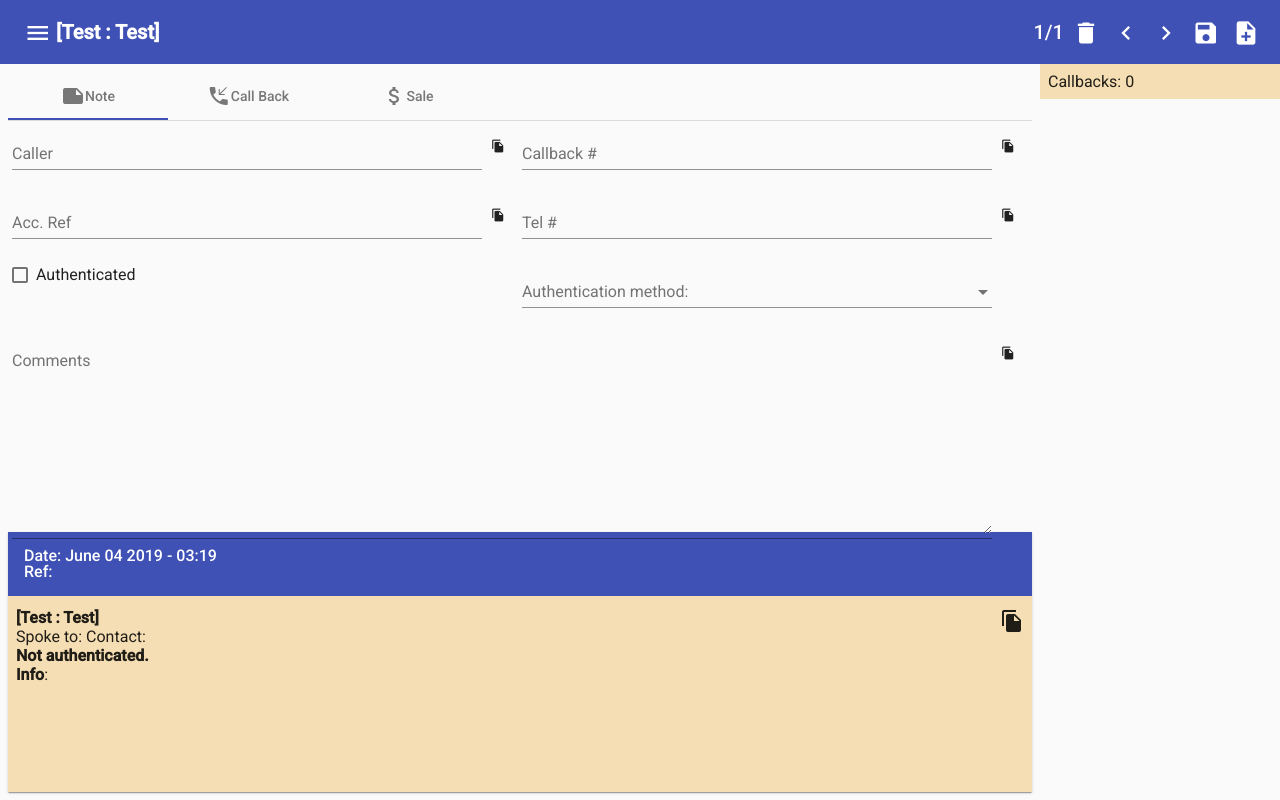
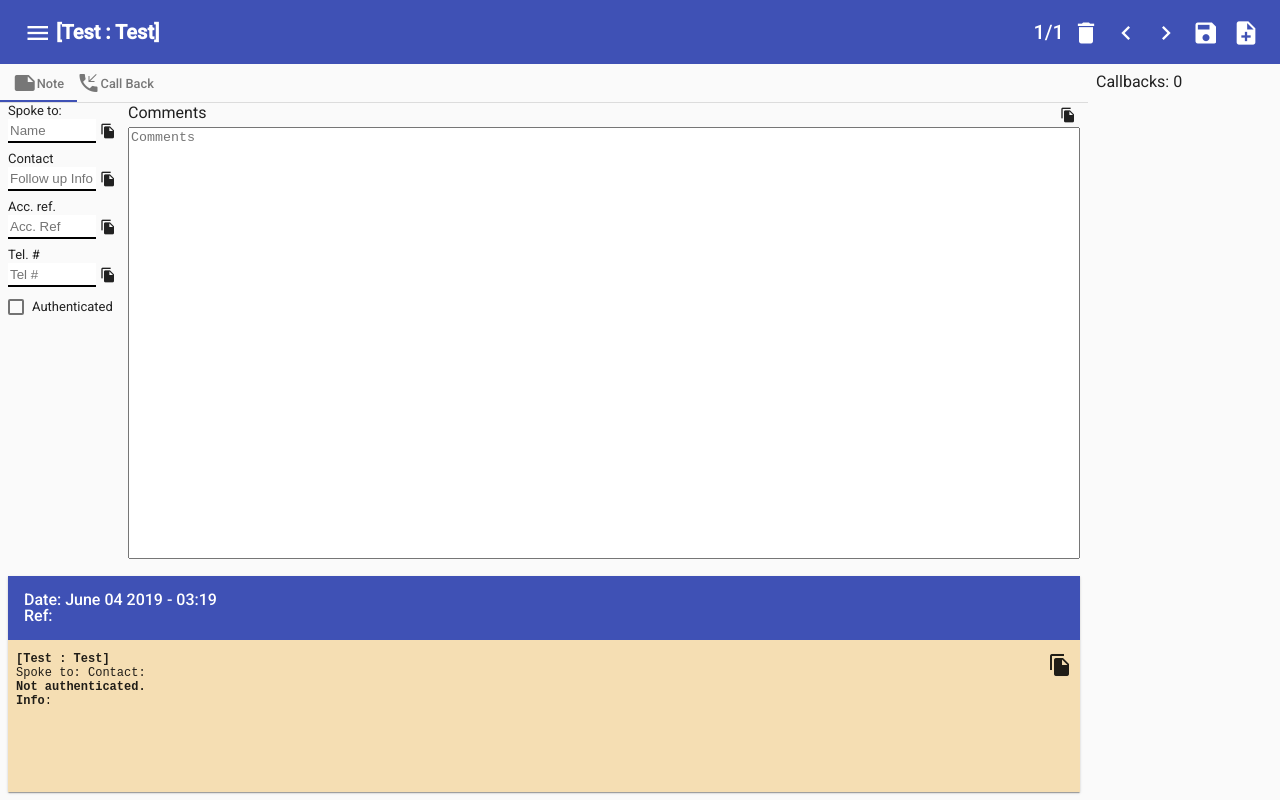
Before and after one commit to j-g-/atools, an Angular app: page / in a window 1280 px wide. Built offline with nearby package versions, Linux system fonts and the light colour scheme.

Commit message:
Change style of note editor

```diff
--- a/src/app/app.component.css
+++ b/src/app/app.component.css
@@ -5,7 +5,7 @@ body {
 .trackers-grid{
     display: grid;
     height: inherit;
-    grid-template-columns: repeat(3,1fr) 15em;
+    grid-template-columns: repeat(3,1fr) 12em;
     grid-template-rows: repeat(4,1fr);
     grid-auto-flow: column;
 }
@@ -15,9 +15,10 @@ mat-sidenav-container{
     display: block;
 }
 app-tracker-tabs {
-    margin:8px;
     grid-column: span 3;
     grid-row: span 3;
+    display: flex;
+    flex-direction: column;
 }
 app-note-summary {
     grid-column: span 3;
--- a/src/app/callback-details/callbacks-board/callbacks-board.component.css
+++ b/src/app/callback-details/callbacks-board/callbacks-board.component.css
@@ -1,9 +1,8 @@
 .callbacks-list{
     padding: 8px;
-    background: wheat;
 }
 .title{
-    font-size: 1.5em;
+    font-size: 1em;
     border-bottom: 0.2em solid black;
     color:black;
     margin-bottom: 8px;
--- a/src/app/callback-details/reminder-card/reminder-card.component.css
+++ b/src/app/callback-details/reminder-card/reminder-card.component.css
@@ -6,7 +6,8 @@ mat-card{
     margin-bottom: 8px;
 }
 mat-card-title{
-    padding: 0.3em 0.9em 0.3em 0.9em;
+    padding: 0em;
+    line-height: 1em;
     font-size:0.9em;
     margin: 0px;
 }
@@ -24,12 +25,13 @@ mat-card-actions{
     grid-template-columns: auto auto;
 }
 .left{
-    width: 7em;
     word-wrap: break-word;
+    font-size: 0.8em;
+    padding-left: 0.3em;
 }
 .right{
-    font-size: 0.9em;
-    width: 8em;
+    font-size: 0.7em;
+    padding-right: 0.3em;
     text-align: right;
 }
 .comments{
@@ -54,7 +56,6 @@ mat-card-actions{
     transition: max-height 0.3s ease-out;
 }
 .comments:hover{
-    font-size: medium;
     min-height: 3em;
     max-height: 8em;
     overflow: auto;
--- a/src/app/interaction-notes/note-editor/note-editor.component.css
+++ b/src/app/interaction-notes/note-editor/note-editor.component.css
@@ -1,24 +1,79 @@
-button{
-    justify-self: right;
+.mat-icon-button {
+    width: 1em;
+    height: 1em;
+    line-height: 1em;
+    font-size: 1em;
+    margin: 0em;
 }
 .mat-form-field{
     min-width: 3em;
 }
-input{
-    min-width: 3em;
-}
+
+
 .mat-icon{
     font-size: 1em;
 }
-.auth-checkbox{
+/* .auth-checkbox{
     grid-column: span 2;
 }
 .comments-box{
     grid-column: span 3;
+} */
+.container{
+    display: flex;
+    flex: 1;
+    flex-direction: row;
 }
-.grid4{
-    margin: 4px;
+.left-side{
+    display: flex;
+    padding-left: 0.5em;
+    flex-direction: column;
+    width: 7.5em;
+    flex: 0;
 }
-label{
+.right-side{
+    display: flex;
+    flex-direction: column;
+    flex:1;
+    padding-right: 0.5em
+}
+.info-entry {
+    height: 2.5em;
+    width: 7.5em;
+    display: grid;
+    grid-auto-flow: row;
+    grid-template-columns: auto 2em;
+    grid-template-rows: 1em 1.5em;
+    margin-bottom: 0.5em;
+    grid-column-start: 1;
+}
+mat-checkbox{
+    grid-column-start: 1;
+    width: 6em;
     font-size: small;
 }
+
+.info-label{
+    grid-column: span 2;
+    grid-row: span 1;
+    font-size: small;
+}
+select{
+    min-width: 6em ;
+}
+input{
+    min-width: 6em;
+    border: none;
+    border-bottom: 2px solid black;
+}
+.comments-box{
+    display: grid;
+    grid-template-columns: auto 1.5em;
+    grid-template-rows: 1.5em auto;
+    flex:1;
+}
+textarea{
+    grid-column: span 2;
+    resize: none;
+    overflow: auto;
+}
--- a/src/app/interaction-notes/note-editor/note-editor.component.html
+++ b/src/app/interaction-notes/note-editor/note-editor.component.html
@@ -1,48 +1,51 @@
-<div class="grid4">
-  <mat-form-field>
-    <input type="text" matInput placeholder="Caller" [(ngModel)]="currentNote.caller" />
-  </mat-form-field>
-  <button tabindex="-1" mat-icon-button>
-    <mat-icon>file_copy</mat-icon>
-  </button>
-  <mat-form-field>
-    <input type="tel" matInput placeholder="Callback #" [(ngModel)]="currentNote.callbackPhoneNumber" />
-  </mat-form-field>
-  <!-- <label  class="info-label">
-    Callback Number
-    <input type="tel" placeholder="Follow up Info" [(ngModel)]="currentNote.callbackPhoneNumber" />
-  </label> -->
-  <button tabindex="-1" mat-icon-button>
-    <mat-icon>file_copy</mat-icon>
-  </button>
-  <mat-form-field>
-    <input type="text" matInput placeholder="Acc. Ref" [(ngModel)]="currentNote.accRef" />
-  </mat-form-field>
-  <button tabindex="-1" mat-icon-button>
-    <mat-icon>file_copy</mat-icon>
-  </button>
-  <mat-form-field>
-    <input type="tel" matInput placeholder="Tel #" [(ngModel)]="currentNote.accPhoneNumber" />
-  </mat-form-field>
-  <button tabindex="-1" mat-icon-button>
-    <mat-icon>file_copy</mat-icon>
-  </button>
+<div class="container">
+  <div class="left-side">
+  <div class="info-entry">
+    <label for="currentNote-caller" class="info-label"> Spoke to: </label>
+    <input type="text" placeholder="Name" [(ngModel)]="currentNote.caller" />
+    <button tabindex="-1" mat-icon-button>
+      <mat-icon>file_copy</mat-icon>
+    </button>
+  </div>
+  <div class="info-entry">
+    <label class="info-label" for="callbackPhoneNumber"> Contact </label>
+    <input type="tel" placeholder="Follow up Info" [(ngModel)]="currentNote.callbackPhoneNumber" #callbackPhoneNumber />
+    <button tabindex="-1" mat-icon-button>
+      <mat-icon>file_copy</mat-icon>
+    </button>
+  </div>
+  <div class="info-entry">
+    <label class="info-label" for="accRef"> Acc. ref. </label>
+    <input type="text" placeholder="Acc. Ref" [(ngModel)]="currentNote.accRef" #accRef />
+    <button tabindex="-1" mat-icon-button>
+      <mat-icon>file_copy</mat-icon>
+    </button>
+  </div>
+  <div class="info-entry">
+    <label class="info-label" for="accPhoneNumber"> Tel. # </label>
+    <input type="text" placeholder="Tel #" [(ngModel)]="currentNote.accPhoneNumber" #accPhoneNumber/>
+    <button tabindex="-1" mat-icon-button>
+      <mat-icon>file_copy</mat-icon>
+    </button>
+  </div>
   <mat-checkbox class="auth-checkbox" [(ngModel)]="currentNote.auth"> Authenticated </mat-checkbox>
-  <mat-form-field id="auth-method-container">
-    <mat-label>Authentication method: </mat-label>
-    <mat-select [(ngModel)]="currentNote.authInfo">
-      <mat-option value="PIN">PIN</mat-option>
-      <mat-option value="IVR">IVR</mat-option>
-      <mat-option value="personal info">personal info</mat-option>
-      <mat-option value="last agent">last agent</mat-option>
-      <mat-option value="Exception Procedure">Exception Procedure</mat-option>
-    </mat-select>
-  </mat-form-field>
-  <div></div>
-  <mat-form-field class="comments-box">
-    <textarea matInput placeholder="Comments" rows="10" [(ngModel)]="currentNote.comments"></textarea>
-  </mat-form-field>
-  <button tabindex="-1" mat-icon-button>
-    <mat-icon>file_copy</mat-icon>
-  </button>
+  <div class="info-entry" *ngIf="currentNote.auth">
+    <label class="info-label">Auth. method: </label>
+    <select [(ngModel)]="currentNote.authInfo" #authInfo>
+      <option value="PIN">PIN</option>
+      <option value="IVR">IVR</option>
+      <option value="personal info">personal info</option>
+      <option value="last agent">last agent</option>
+      <option value="Exception Procedure">Exception Procedure</option>
+    </select>
+  </div>
+  </div>
+  <div class="right-side">
+  <div class="comments-box">
+  <label class="comments-label">Comments </label>
+  <button tabindex="-1" mat-icon-button> <mat-icon>file_copy</mat-icon> </button>
+  <textarea placeholder="Comments" rows="10" [(ngModel)]="currentNote.comments"></textarea>
+  </div>
+  </div>
+
 </div>
--- a/src/app/interaction-notes/note-summary/note-summary.component.css
+++ b/src/app/interaction-notes/note-summary/note-summary.component.css
@@ -13,8 +13,10 @@ mat-card{
 }
 #summary-text{
     overflow: auto;
+    font-family: monospace;
     max-height: 11em;
     min-height: 11em;
+    font-size: small;
     margin: 8px;
 }
 mat-toolbar{
--- a/src/app/tracker-tabs/tracker-tabs.component.css
+++ b/src/app/tracker-tabs/tracker-tabs.component.css
@@ -2,6 +2,16 @@ mat-tab-label .mat-tab-label-content{
     padding: none;
     margin: none;
     width: 5em;
+    max-width: 7em;
     color:blue;
     background: red !important;
 }
+mat-tab-group{
+    flex: 1;
+    display: block;
+}
+div.tab-cont{
+    height: 100%;
+    display: flex;
+    flex-direction: row;
+}
--- a/src/app/tracker-tabs/tracker-tabs.component.html
+++ b/src/app/tracker-tabs/tracker-tabs.component.html
@@ -3,7 +3,9 @@
     <ng-template  class="tab-label" mat-tab-label>
       <mat-icon>note</mat-icon>Note
     </ng-template>
-    <app-note-editor></app-note-editor>
+    <div class="tab-cont">
+      <app-note-editor></app-note-editor>
+    </div>
   </mat-tab>
   <mat-tab>
     <ng-template class="tab-label" mat-tab-label>
@@ -11,10 +13,10 @@
     </ng-template>
     <app-callback-editor></app-callback-editor>
   </mat-tab>
-  <mat-tab>
+  <!-- <mat-tab>
     <ng-template class="tab-label" mat-tab-label >
       <mat-icon>attach_money</mat-icon>Sale
     </ng-template>
     <app-sale-editor></app-sale-editor>
-  </mat-tab>
+  </mat-tab> -->
 </mat-tab-group>
--- a/src/styles.css
+++ b/src/styles.css
@@ -69,3 +69,21 @@ app-root{
     font-size: large;
     background: red;
 }
+
+app-note-editor{
+    display: block;
+    display: flex;
+    flex:1;
+}
+
+div.mat-tab-body-wrapper{
+    height: calc(100% - 3em);
+    flex:1;
+}
+.mat-tab-label{
+    max-width: 6em !important;
+    min-width: 6em !important;
+    padding: 0em;
+    height: 3em !important ;
+    font-size: 0.8em;
+}
```
